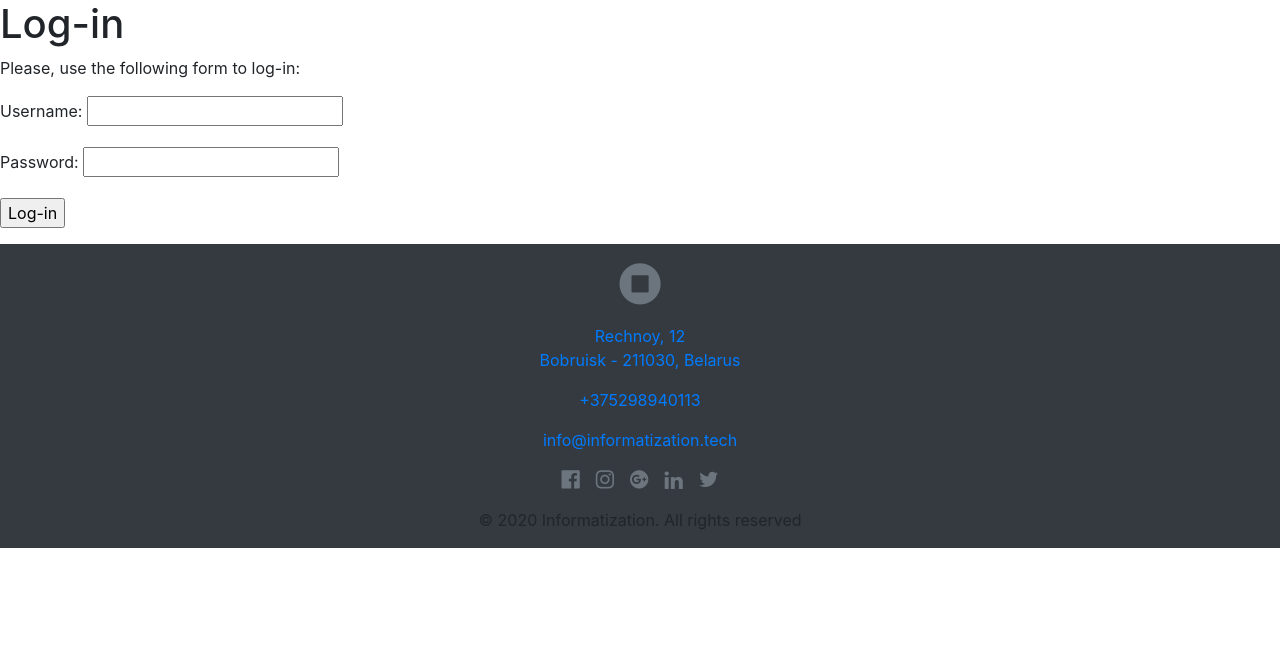
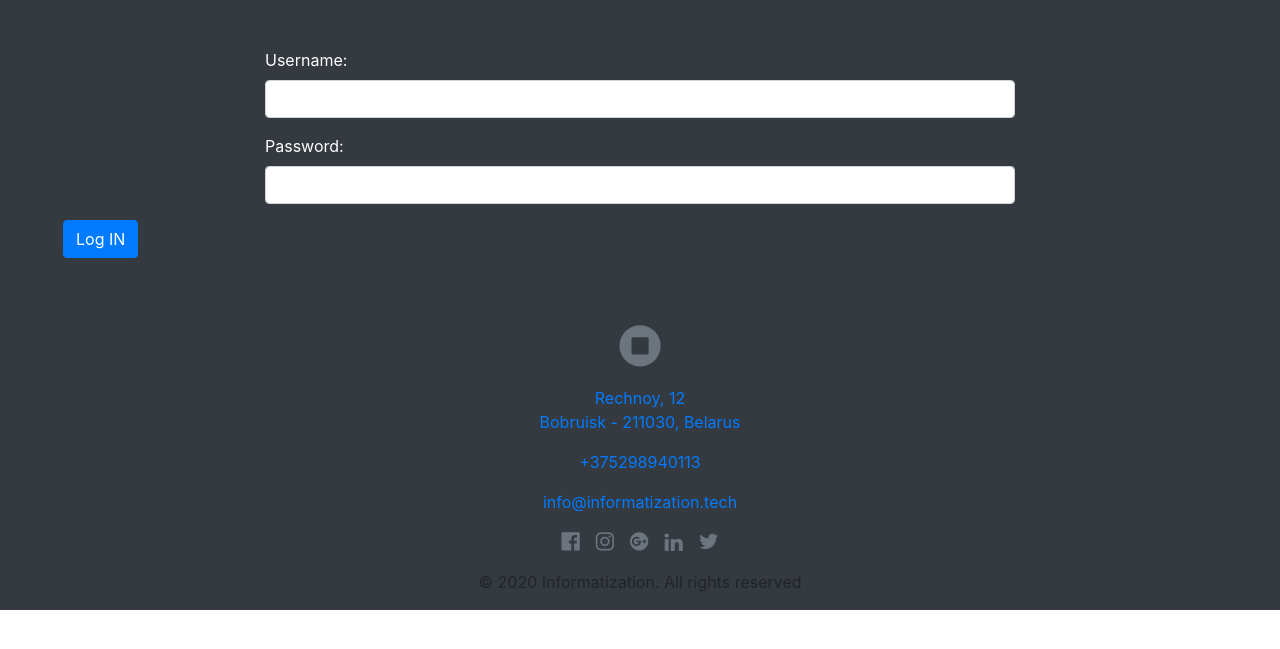
Before and after one commit to svalench/test-info, a Django app: page /login/ in a window 1280 px wide. Shown: the part 56-705 px from the top of the page. Run offline with Django 3.2, Linux system fonts and the light colour scheme; some libraries are stand-ins or nearby versions.

Commit message:
static video on start page customized login page

```diff
--- a/server/settings.py
+++ b/server/settings.py
@@ -121,3 +121,6 @@ USE_TZ = True
 # https://docs.djangoproject.com/en/3.1/howto/static-files/
 
 STATIC_URL = '/static/'
+STATICFILES_DIRS = [
+    BASE_DIR / "static",
+]
--- a/templates/login/login.html
+++ b/templates/login/login.html
@@ -1,17 +1,29 @@
 {% extends 'base.html' %}
-
+{% load static %}
 {%block title%}
 Login
 {%endblock%}
 
 {%block body%}
+<div class="container-fluid py-5 bg-dark" >
+    <form action="." method="post">
+        {% csrf_token %}
+          {% for field in form %}
+    <div class="form-group" style="width:60%;margin-left:20%;color:white;">
 
-    <h1>Log-in</h1>
-    <p>Please, use the following form to log-in:</p>
-    <form action="." method="post">
-        {{ form.as_p }}
-        {% csrf_token %}
-        <p><input type="submit" value="Log-in"></p>
+      {{ field.label_tag }}<br>
+      {{ field }}
+      {% if field.help_text %}
+        <small style="color: grey">{{ field.help_text }}</small>
+      {% endif %}
+      {% for error in field.errors %}
+        <p style="color: red">{{ error }}</p>
+      {% endfor %}
+</div>
+  {% endfor %}
+       <div class="submit-row  px-lg-5 ">
+            <input type="submit"  class="btn btn-primary" value="Log IN" name="submit">
+    </div>
     </form>
-
+</div>
 {%endblock%}
--- a/web/forms.py
+++ b/web/forms.py
@@ -20,5 +20,9 @@ class SignUpForm(UserCreationForm):
 
 
 class LoginForm(forms.Form):
+    def __init__(self, *args, **kwargs):
+        super(LoginForm, self).__init__(*args, **kwargs)
+        for visible in self.visible_fields():
+            visible.field.widget.attrs.update({'class': 'form-control'})
     username = forms.CharField()
     password = forms.CharField(widget=forms.PasswordInput)
```
Also changed, not shown: templates/start/index.html (+4 -4 lines), 1 other file.
